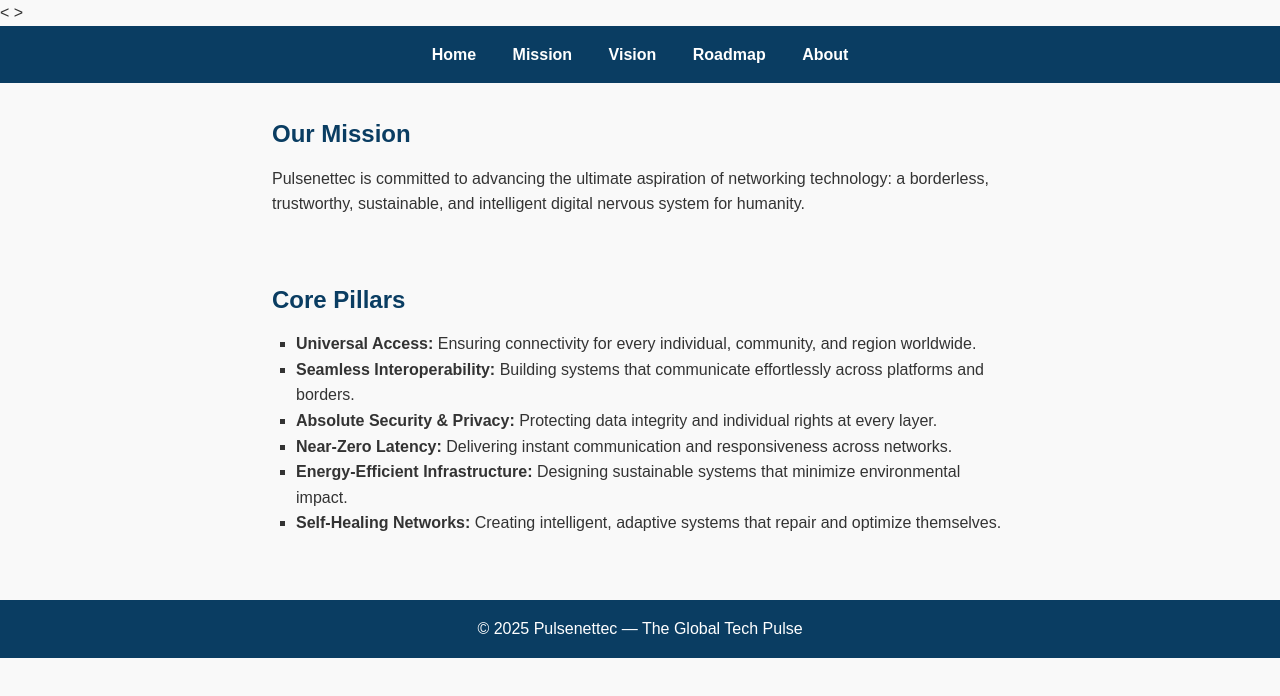
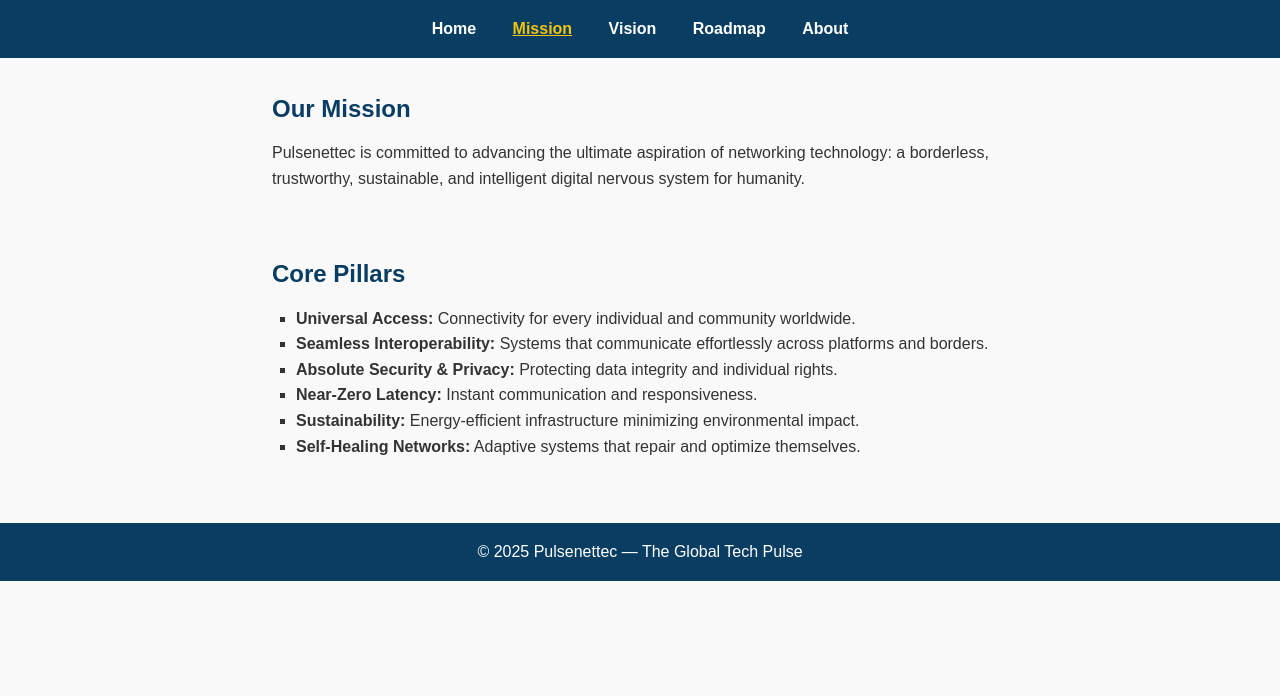
Before and after one commit to nightking147/pulsenettec, a plain HTML site: page mission.html in a window 1280 px wide. Drawn offline with Linux system fonts and the light colour scheme.

Commit message:
Update mission.html

```diff
--- a/mission.html
+++ b/mission.html
@@ -4,16 +4,8 @@
   <meta charset="UTF-8">
   <meta name="viewport" content="width=device-width, initial-scale=1.0">
   <title>Pulsenettec — Mission</title>
-  <style>
-    body { font-family: Arial, sans-serif; margin:0; padding:0; line-height:1.6; }
-    header { background:#0a3d62; padding:1em; }
-    nav a { color:#fff; margin:0 1em; text-decoration:none; }
-    section { padding:2em; max-width:800px; margin:auto; }
-    h1, h2 { color:#0a3d62; }
-    footer { background:#0a3d62; color:#fff; text-align:center; padding:1em; margin-top:2em; }
-  </style>
-<<link rel="stylesheet" href="css/style.css">
->
+  <link rel="stylesheet" href="css/style.css">
+</head>
 <body>
   <header>
     <nav>
@@ -34,12 +26,12 @@
     <section>
       <h2>Core Pillars</h2>
       <ul>
-        <li><strong>Universal Access:</strong> Ensuring connectivity for every individual, community, and region worldwide.</li>
-        <li><strong>Seamless Interoperability:</strong> Building systems that communicate effortlessly across platforms and borders.</li>
-        <li><strong>Absolute Security & Privacy:</strong> Protecting data integrity and individual rights at every layer.</li>
-        <li><strong>Near‑Zero Latency:</strong> Delivering instant communication and responsiveness across networks.</li>
-        <li><strong>Energy‑Efficient Infrastructure:</strong> Designing sustainable systems that minimize environmental impact.</li>
-        <li><strong>Self‑Healing Networks:</strong> Creating intelligent, adaptive systems that repair and optimize themselves.</li>
+        <li><strong>Universal Access:</strong> Connectivity for every individual and community worldwide.</li>
+        <li><strong>Seamless Interoperability:</strong> Systems that communicate effortlessly across platforms and borders.</li>
+        <li><strong>Absolute Security & Privacy:</strong> Protecting data integrity and individual rights.</li>
+        <li><strong>Near‑Zero Latency:</strong> Instant communication and responsiveness.</li>
+        <li><strong>Sustainability:</strong> Energy‑efficient infrastructure minimizing environmental impact.</li>
+        <li><strong>Self‑Healing Networks:</strong> Adaptive systems that repair and optimize themselves.</li>
       </ul>
     </section>
   </main>
@@ -47,5 +39,7 @@
   <footer>
     <p>&copy; 2025 Pulsenettec — The Global Tech Pulse</p>
   </footer>
+
+  <script src="js/script.js"></script>
 </body>
 </html>
```
